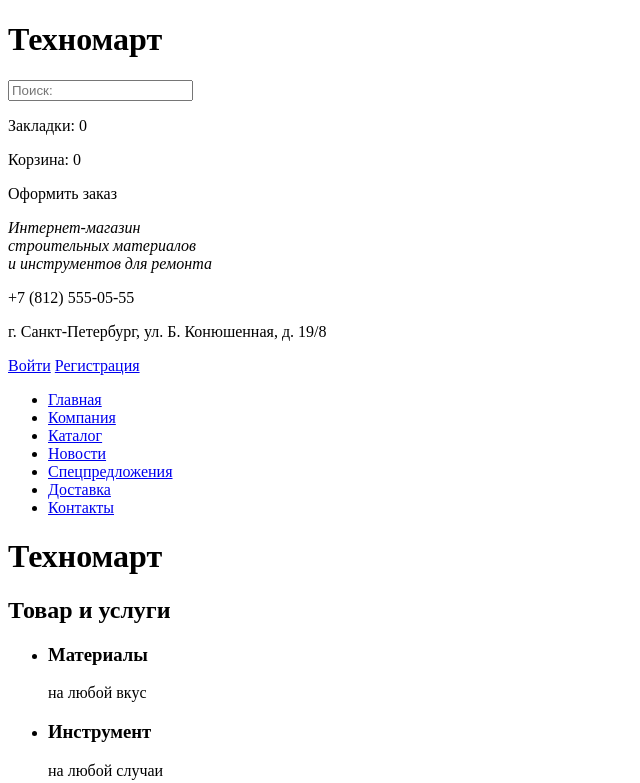
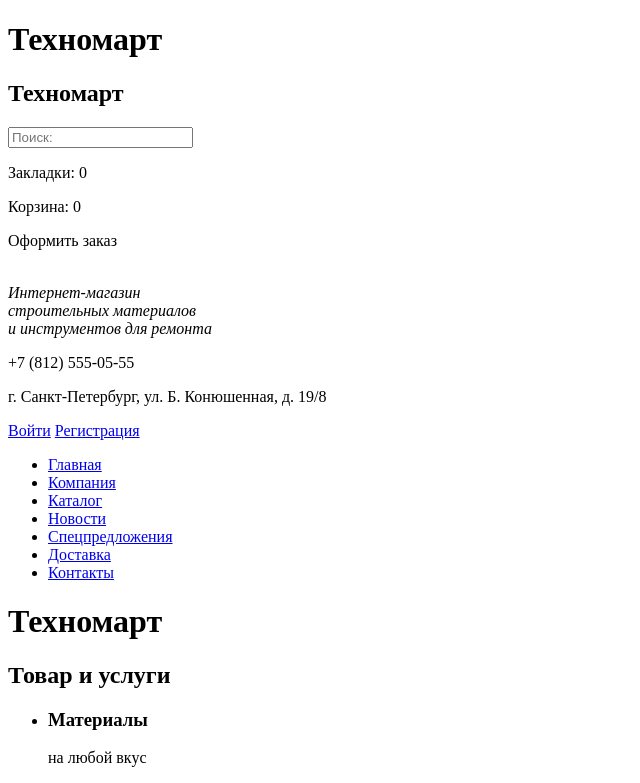
Before and after one commit to Kirillgalkin1996/1394279-technomart-30, a plain HTML site: page index.html in a window 1280 px wide. Shown: the top 783 px of the page, without its empty margins (0-640 px from the left). Drawn offline with Linux system fonts and the light colour scheme.

Commit message:
Разметка главной страницы.

```diff
--- a/index.html
+++ b/index.html
@@ -8,19 +8,16 @@
   <header>
     <h1>Техномарт</h1>
       <section>
+        <h2>Техномарт</h2>
         <form action="#" method="POST">
         <input type="search" placeholder="Поиск:">
         </form>
         <p>Закладки: 0</p>
         <p>Корзина: 0</p>
-        <p>Оформить заказ</p>
-      </section>
-      <section>
+        <p>Оформить заказ</p><br>
         <i>Интернет-магазин<br>
         строительных материалов<br>
-        и инструментов для ремонта</i>
-      </section>
-      <section>
+        и инструментов для ремонта</i><br>
         <p>+7 (812) 555-05-55</p>
         <p>г. Санкт-Петербург, ул. Б. Конюшенная, д. 19/8</p>
       </section>
@@ -189,7 +186,7 @@
     <label for="your-email">Ваш e-mail:</label>
       <input id="your-email" type="email" name="youremail" placeholder="email@example.com"><br>
     <label for="message">Текст письма:</label><br>
-      <textarea type="mesage">В свободной форме</textarea>
+      <textarea name="message" id="message">В свободной форме</textarea>
     </form>
   </section>
   <button type="button">Отправить</button>
```
